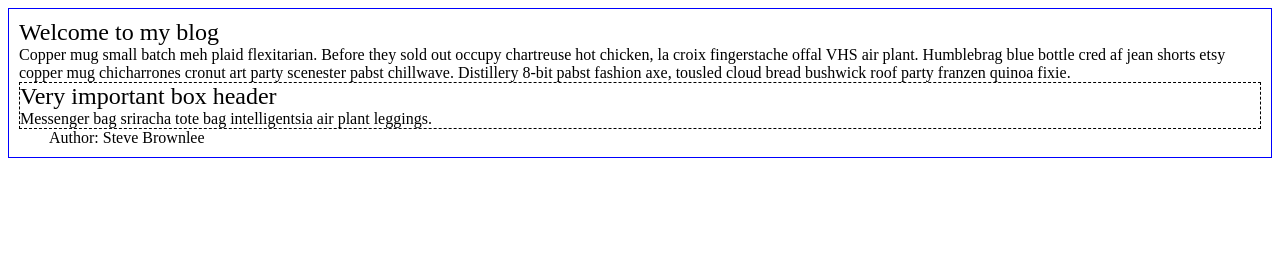
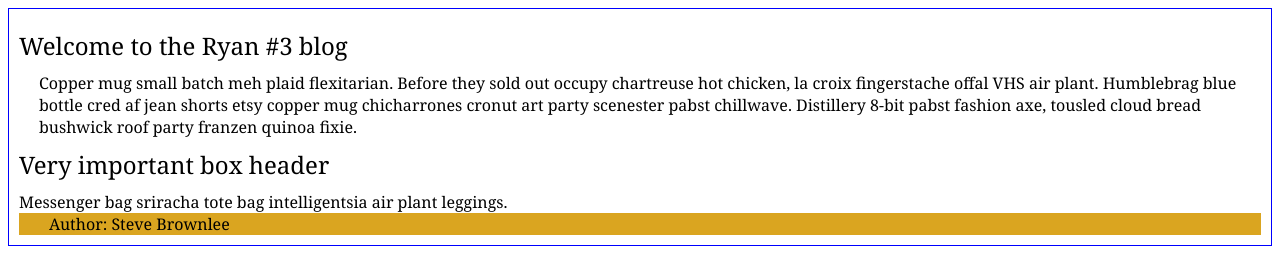
Before and after one commit to rdbishop19/dom-manipulation, a plain HTML site: page src/index.html in a window 1280 px wide. Drawn offline with Linux system fonts and the light colour scheme.

Commit message:
mvp javascript functions completed

```diff
--- a/src/scripts/main.js
+++ b/src/scripts/main.js
@@ -1 +1,31 @@
 console.log("BANGARANNNNNG");
+
+/*
+Use JavaScript to obtain a reference to the first section with the class of article_header [article__header]
+and change its text with the textContent property
+to "Welcome to the {insert your name here} blog"
+*/
+const firstSection = document.querySelector(".article__header");
+console.log("firstSection", firstSection);
+firstSection.textContent = "Welcome to the Ryan #3 blog";
+
+/*
+Use JavaScript to obtain a reference to all article__header elements
+and change their classList property value to article__header important.
+ */
+const allArticleHeaders = document.querySelectorAll(".article__header");
+for(let i=0; i<allArticleHeaders.length; i++){
+    allArticleHeaders[i].classList ="acrticle__header important";
+}
+
+/*
+Obtain a reference [to] the element with a class of dashed and remove it.
+ */
+const removeDashedEl = document.querySelector(".dashed");
+removeDashedEl.classList.remove("dashed");
+
+/*
+Obtain a reference [to] the element with a class of article_footer and add the class of goldenrod to it
+ */
+const footerEl = document.querySelector(".article__footer");
+footerEl.classList.add("goldenrod");
--- a/src/styles/blog.css
+++ b/src/styles/blog.css
@@ -1,6 +1,11 @@
-/* body {
-    background-color: aquamarine;
-} */
+body {
+    /* background-color: aquamarine; */
+    font-family: Cambria, Cochin, Georgia, Times, 'Times New Roman', serif;
+}
+.important {
+    padding: 10px 0px;
+    font-size: 1.5em;
+}
 
 .article {
     padding: 10px;
@@ -9,6 +14,10 @@
 
 .article__header {
     font-size: 1.5em;
+}
+
+.article__content {
+    margin-left: 20px;
 }
 
 .article__footer {
```
